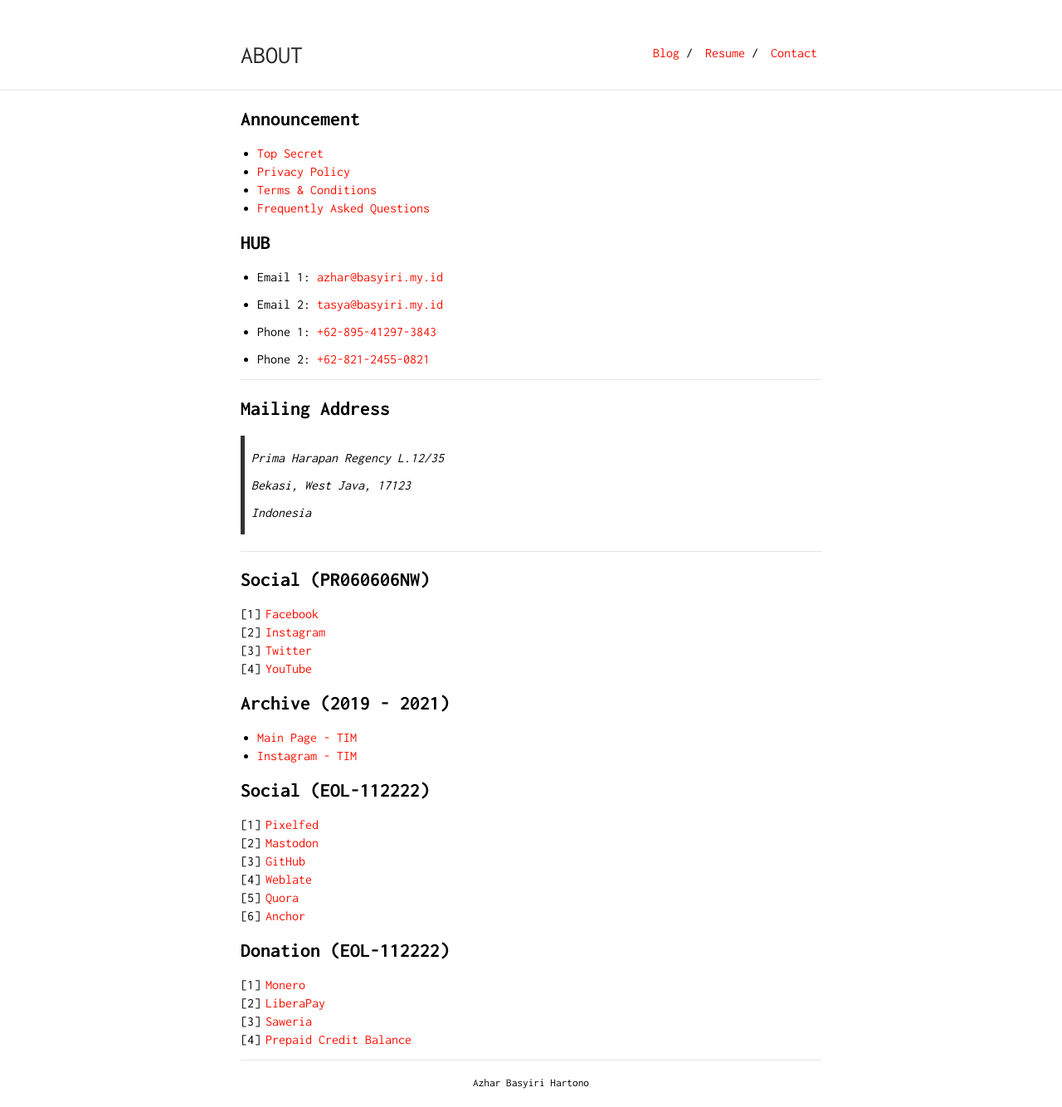
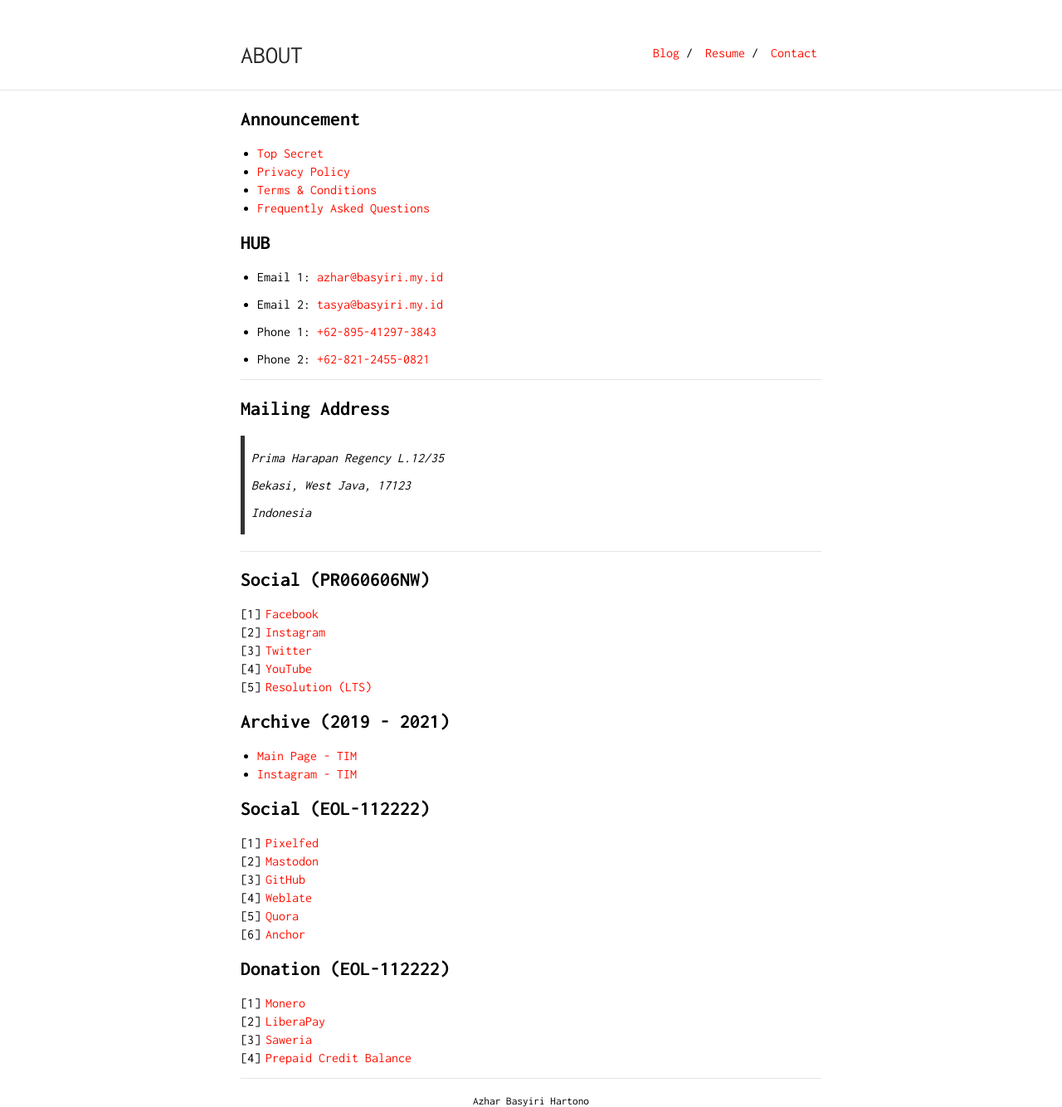
Before and after one commit to intrapegasus/en, a Jekyll site: the page built from contact.md, in a window 1280 px wide. Shown: the whole page at 83% size. Built offline with Jekyll 4.4.1, drawn with Linux system fonts in a browser that asks for light colours; our own code applies the rules of GitHub Pages for plain Markdown files; before the commit the page ends 1312 px from its top, so only the background shows below that.

Commit message:
Update contact.md

```diff
--- a/contact.md
+++ b/contact.md
@@ -38,6 +38,7 @@ is_contact: true
 2. [Instagram](https://instagram.com/intrapegasus)
 3. [Twitter](https://twitter.com/intrapegasus)
 4. [YouTube](https://www.youtube.com/@intrapegasus/videos)
+5. [Resolution (LTS)](resolution)
 
 ## Archive (2019 - 2021)
 
```
